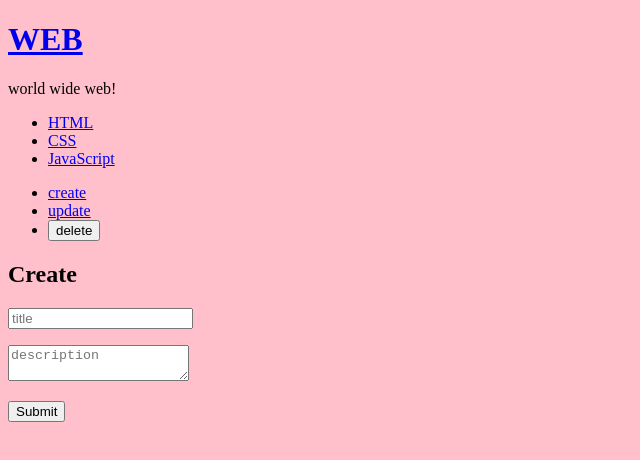
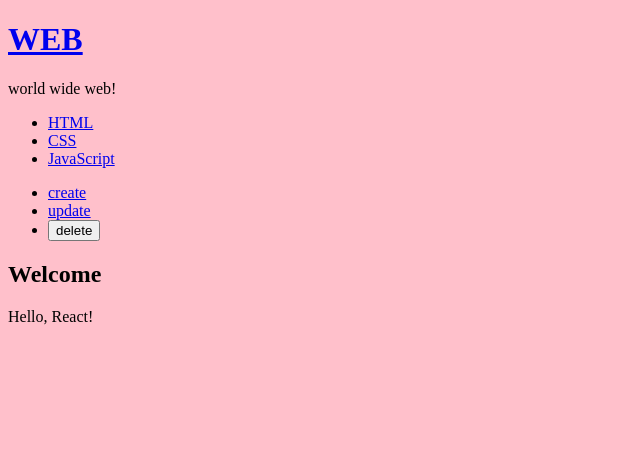
Before and after one commit to koona-0/react, a React (Create React App) app: page / in a window 1280 px wide. Shown: the top 460 px of the page, without its empty margins (0-640 px from the left). Built offline with nearby package versions, Linux system fonts and the light colour scheme.

Commit message:
update 구현

```diff
--- a/src/App.js
+++ b/src/App.js
@@ -11,11 +11,9 @@ import './App.css';
 class App extends Component{
   constructor(props){
     super(props);
-    //contents개수를 state로 하지 않고 객체로 한 이유
-    //객체로 하면 데이터를 push할때 UI에 영향줄 이유 없음, 하면 불필요한 렌더링 발생
     this.max_content_id = 3;
     this.state = {
-      mode:'create',
+      mode:'welcome',
       selected_content_id:2,
       subject:{title:'WEB', sub:'world wide web!'},
       welcome:{title:'Welcome', desc:'Hello, React!'},
@@ -27,51 +25,86 @@ class App extends Component{
     }
   }
 
-  render(){
-    console.log('App render');
+  getReadContent(){
+    var i = 0;
+      while(i < this.state.contents.length){
+        var data = this.state.contents[i];
+        if(data.id === this.state.selected_content_id){
+          // _title = data.title;
+          // _desc = data.desc;
+          return data;
+        }
+        i = i + 1;
+      }
+  }
+
+  getContent(){
     var _title, _desc, _article= null;
-    if(this.state.mode === 'welcome'){ //이것도 원본을 교체한 것으로 볼 수 있음
+
+    if(this.state.mode === 'welcome'){
       _title = this.state.welcome.title;
       _desc = this.state.welcome.desc;
       _article = <ReadContent title={_title} desc={_desc}></ReadContent>
-    }else if(this.state.mode === 'read'){
-      var i = 0;
-      while(i < this.state.contents.length){
-        var data = this.state.contents[i];
-        if(data.id === this.state.selected_content_id){
-          _title = data.title;
-          _desc = data.desc;
-          break;
-        }
-        i = i + 1;
-      }
-      _article = <ReadContent title={_title} desc={_desc}></ReadContent>
-    } else if(this.state.mode === 'create'){
+    }
+
+    else if(this.state.mode === 'read'){
+      // var i = 0;
+      // while(i < this.state.contents.length){
+      //   var data = this.state.contents[i];
+      //   if(data.id === this.state.selected_content_id){
+      //     _title = data.title;
+      //     _desc = data.desc;
+      //     break;
+      //   }
+      //   i = i + 1;
+      // }
+
+      var _content = this.getReadContent();
+      _article = <ReadContent title={_content.title} desc={_content.desc}></ReadContent>
+    }
+
+    else if(this.state.mode === 'create'){
       _article = <CreateContent onSubmit={function(_title, _desc){
         this.max_content_id = this.max_content_id + 1;
-        //push 사용
-        // this.state.contents.push( //이렇게 하면 리액트가 모름... 몰래바꾸기임
-        //   {id:this.max_content_id, title:_title, desc:_desc}
-        // )
-        //객체를 바꾸고 싶을 때 array.asign
-        //배열을 바꾸고 싶을 때 array.from
-        var _contents = this.state.contents.concat(
-          {id:this.max_content_id, title:_title, desc:_desc}
-        )
-
-        this.setState({ //이렇게 추가
-          // contents:this.state.contents //push 사용할 때
-          contents:_contents
+        var _contents = Array.from(this.state.contents);  //concat과 같은 효과
+        _contents.push({id:this.max_content_id, title:_title, desc:_desc})
+        this.setState({
+          contents:_contents,
+          mode:'read',
+          selected_content_id:this.max_content_id
         });
         console.log(_title, _desc);
 
       }.bind(this)}></CreateContent>
     }
-    //push로 추가하는 방법은 사실 좋은 방법이 아님. 나중에 성능개선 까다로움
-    //push가 아닌 concat 이용하기
-    //push는 원본을 바꾼다
-    //concat은 원본을 바꾸지 않는다. 오리지널 데이터 변경이 아닌 새로운 데이터 추가
 
+    else if(this.state.mode === 'update'){
+      _content = this.getReadContent();
+      _article = <UpdateContent data={_content} onSubmit={
+        function(_id,_title, _desc){
+          var _contents = Array.from(this.state.contents); //자바스크립트의 기능 원본을 복사한 새로운 배열 생성
+          //불변함. 원본을 바꾸지 않는 테크닉. 나중에 성능을 튜닝할 때 필요
+          var i = 0;
+          while(i < _contents.length){
+            if(_contents[i].id === _id){
+              _contents[i] = {id:_id, title:_title, desc:_desc}
+              break;
+            }
+            i = i + 1;
+          }
+          this.setState({
+            contents:_contents,
+            mode:'read'
+          });
+        console.log(_title, _desc);
+
+      }.bind(this)}></UpdateContent>
+    }
+    return _article;
+  }
+
+  render(){
+    console.log('App render');
 
     return (
       <div className="App">
@@ -87,21 +120,27 @@ class App extends Component{
         <TOC onChangePage={function(id){
           this.setState({
             mode:'read',
-            selected_content_id:Number(id) //문자를 숫자로 바꿔주는 자바스크립트 함수 Number
+            selected_content_id:Number(id)
           });
         }.bind(this)}
         data={this.state.contents}>
         </TOC>
 
-{/* 이벤트가 실행됐을때 실행 되어야하는 함수 : 핸들러 */}
         <Control onChangeMode={function(_mode){
+          if(_mode === 'delete'){
+
+          }
+          else{
+            this.setState({
+              mode:_mode
+            })
+          }
           this.setState({
             mode:_mode
           })
         }.bind(this)}></Control>
 
-
-        {_article}
+        {this.getContent()}
 
       </div>
     );
--- a/src/components/UpdateContent.js
+++ b/src/components/UpdateContent.js
@@ -1,32 +1,59 @@
 import React, {Component} from 'react';
 
 class UpdateContent extends Component{
+
+  constructor(props){
+    super(props);
+    this.state = {
+      id:this.props.data.id,
+      title:this.props.data.title,
+      desc:this.props.data.desc
+    }
+    //바인드 계속 쓰는거 줄여 리팩토링
+    this.inputFormHandler = this.inputFormHandler.bind(this);
+  }
+
+  inputFormHandler(e){
+    this.setState({[e.target.name]:e.target.value});
+  }
+
   render(){
-    console.log('Content render');
+    console.log(this.props.data);
+    console.log('UpdateContent render');
     return(
       <article>
-            <h2>Create</h2>
-            {/* create_process로 사용자가 입력한 정보를 전달
-            사용자가 데이터 추가 삭제 할 때 메소드가 post 방식으로 가야 url노출이 안됨 */}
+            <h2>Update</h2>
             <form action="/create_process" method="post"
               onSubmit={function(e){
-                e.preventDefault(); //리액트니까 페이지 안바뀌게 하기 위함
-                //e.target은 form
+                e.preventDefault();
                 this.props.onSubmit(
-                  e.target.title.value,
-                  e.target.desc.value
+                  this.state.id,
+                  this.state.title,
+                  this.state.desc
                 );
               }.bind(this)}
             >
-              <p><input type="text" name="title"
-                  placeholder="title"></input></p>
-                  {/* placeholder란 값이 입력이 안되어있을때 출력될 메세지 */}
+
+{/* 업데이트를 하려면 어디를 바꿀지 식별자가 필요함 */}
+              <input type = "hidden" name="id" value={this.state.id}></input>
+
+
               <p>
-                <textarea name="desc" placeholder="description"></textarea>
+                <input
+                type="text"
+                name="title"
+                placeholder="title"
+                value={this.state.title}
+                onChange={this.inputFormHandler}></input>
               </p>
               <p>
-                <input type="submit"></input>
+                <textarea
+                name="desc"
+                placeholder="description"
+                value={this.state.desc}
+                onChange={this.inputFormHandler}></textarea>
               </p>
+              <p><input type="submit"></input></p>
             </form>
         </article>
     );
```
